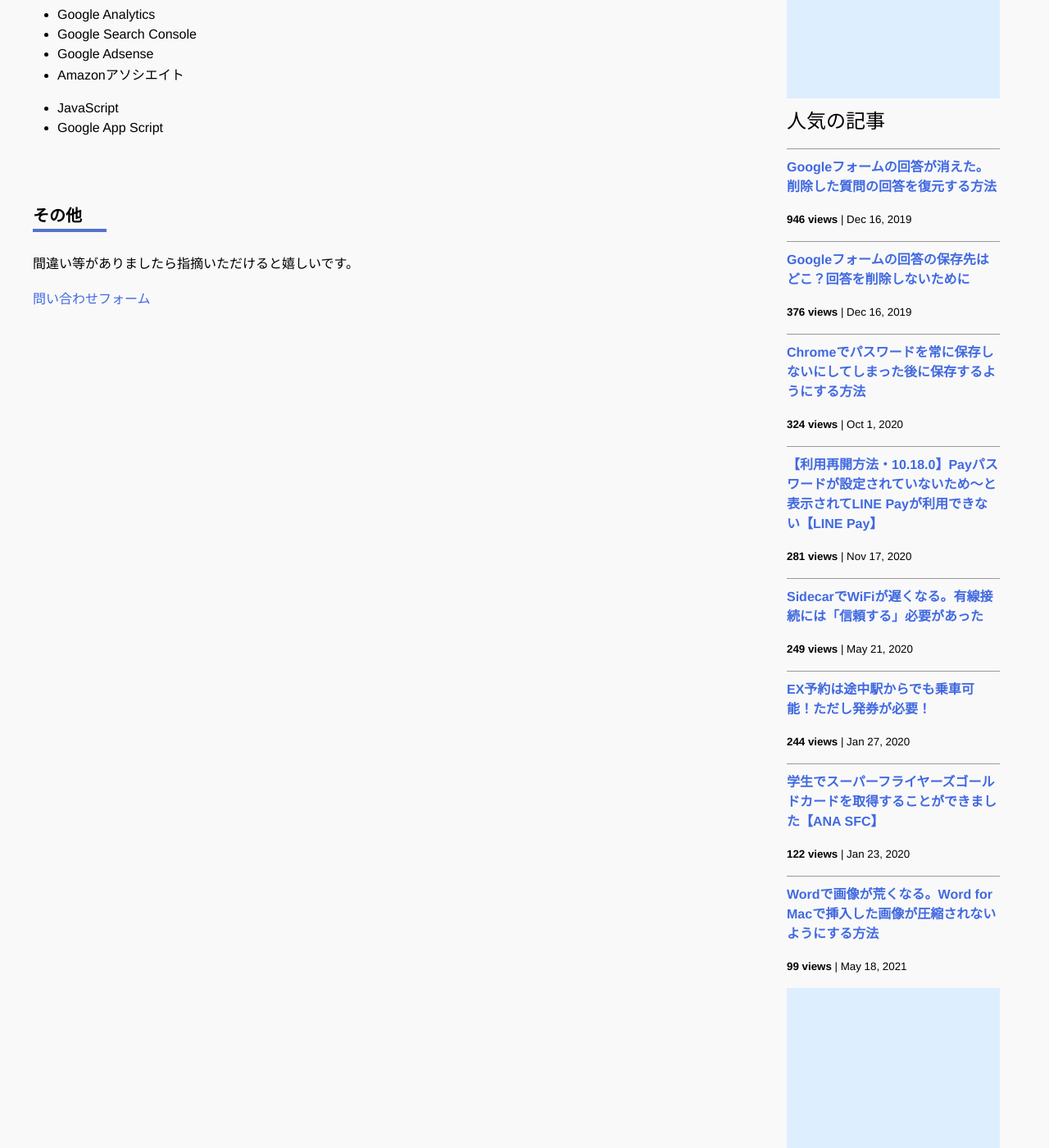
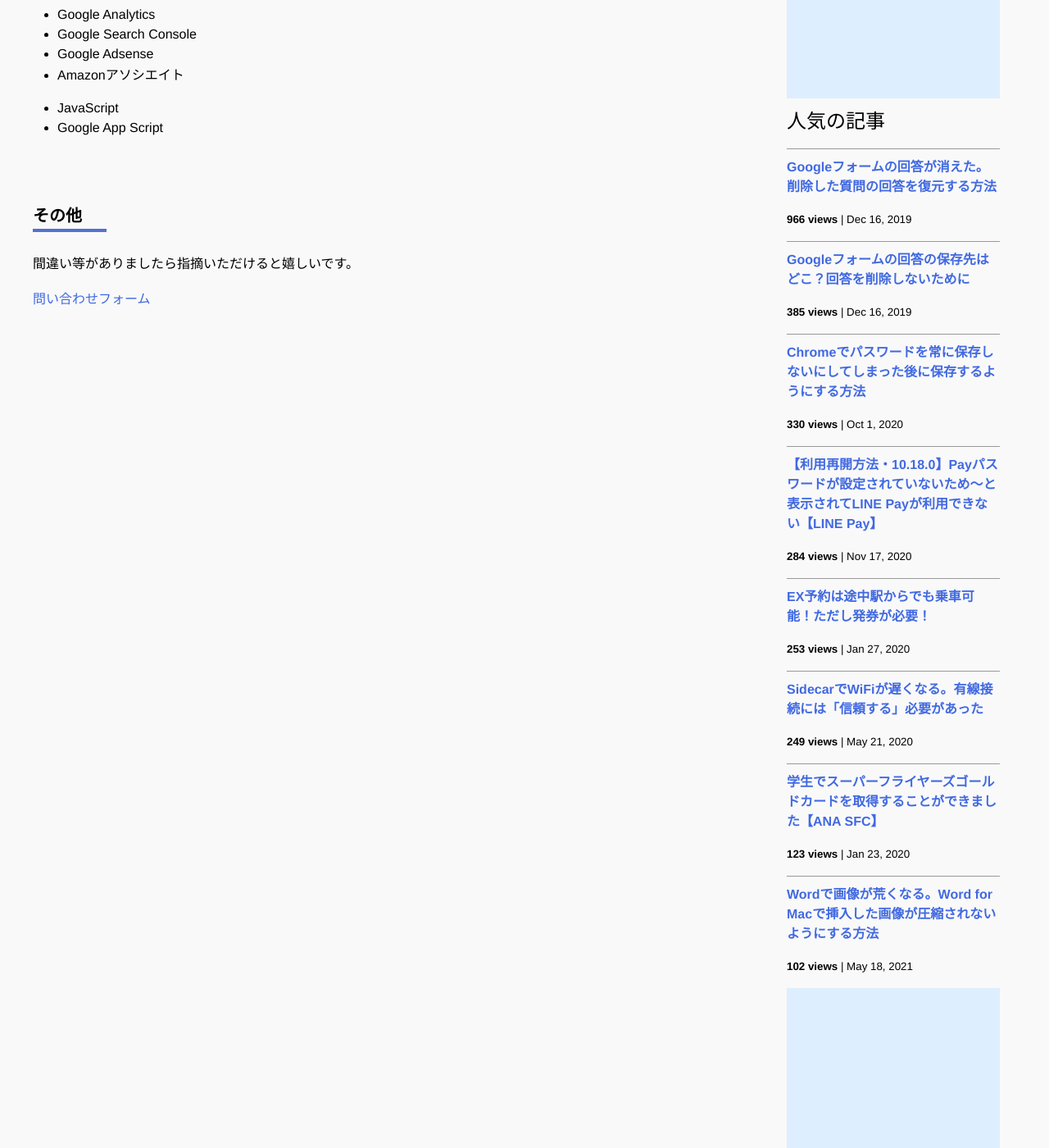
Before and after one commit to iwanaminami/shoyaiwaname, a Jekyll site: the page built from about.markdown, in a window 1280 px wide and 1400 px high, scrolled down 693 px. Shown: the whole window at 82% size. Built offline with Jekyll 4.4.1, drawn with Linux system fonts in a browser that asks for light colours; nearby versions of some CDN libraries; comment, search, counter and statistics services are not loaded.

Commit message:
a new commit message

```diff
--- a/_data/popularposts.yml
+++ b/_data/popularposts.yml
@@ -1,17 +1,17 @@
 side:
-  - view: 946
+  - view: 966
     url: /2019/12/16/restore-googleform.html
-  - view: 376
+  - view: 385
     url: /2019/12/16/googleform-answers.html
-  - view: 324
+  - view: 330
     url: /2020/10/01/googlepassword.html
-  - view: 281
+  - view: 284
     url: /2020/11/17/linepay.html
+  - view: 253
+    url: /2020/01/27/ex-rideontheway.html
   - view: 249
     url: /2020/05/21/sidecar-via-cable.html
-  - view: 244
-    url: /2020/01/27/ex-rideontheway.html
-  - view: 122
+  - view: 123
     url: /2020/01/23/sfcgold.html
-  - view: 99
+  - view: 102
     url: /2021/05/18/image-compression-word.html
```
